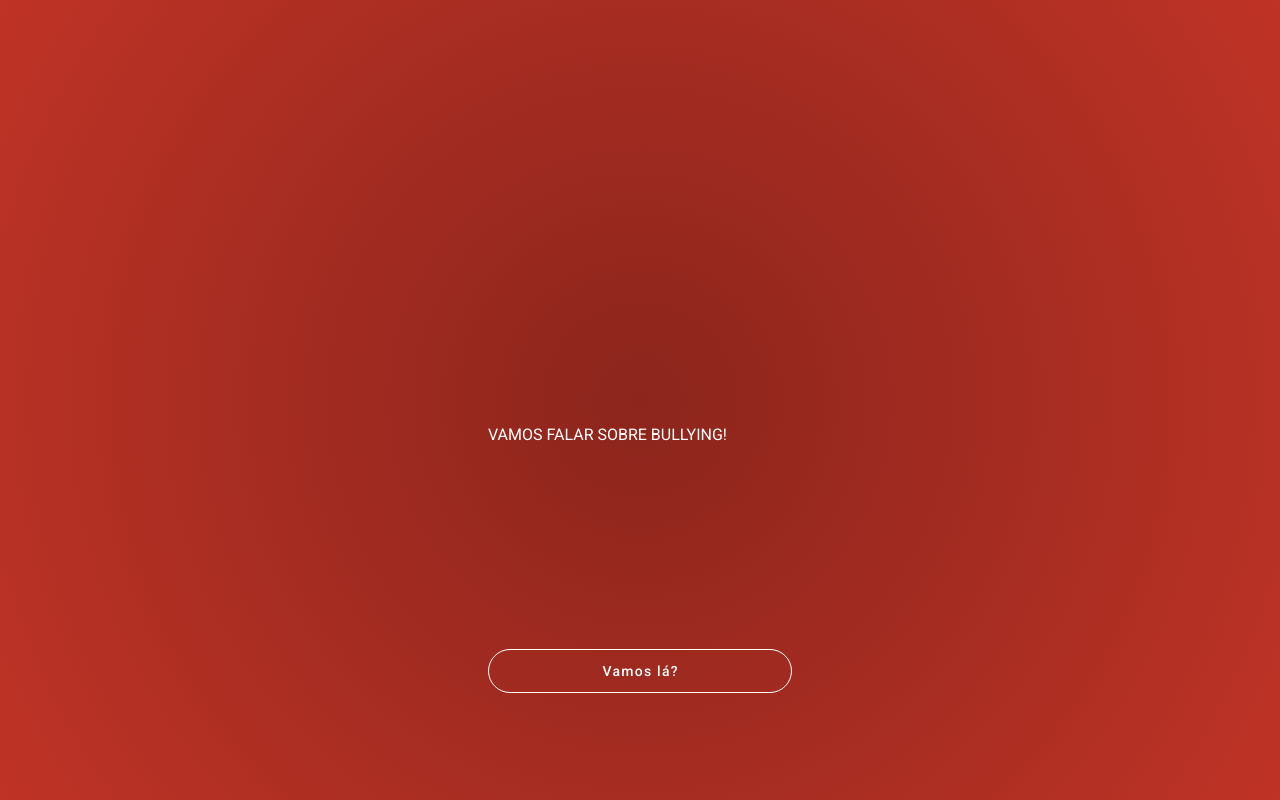
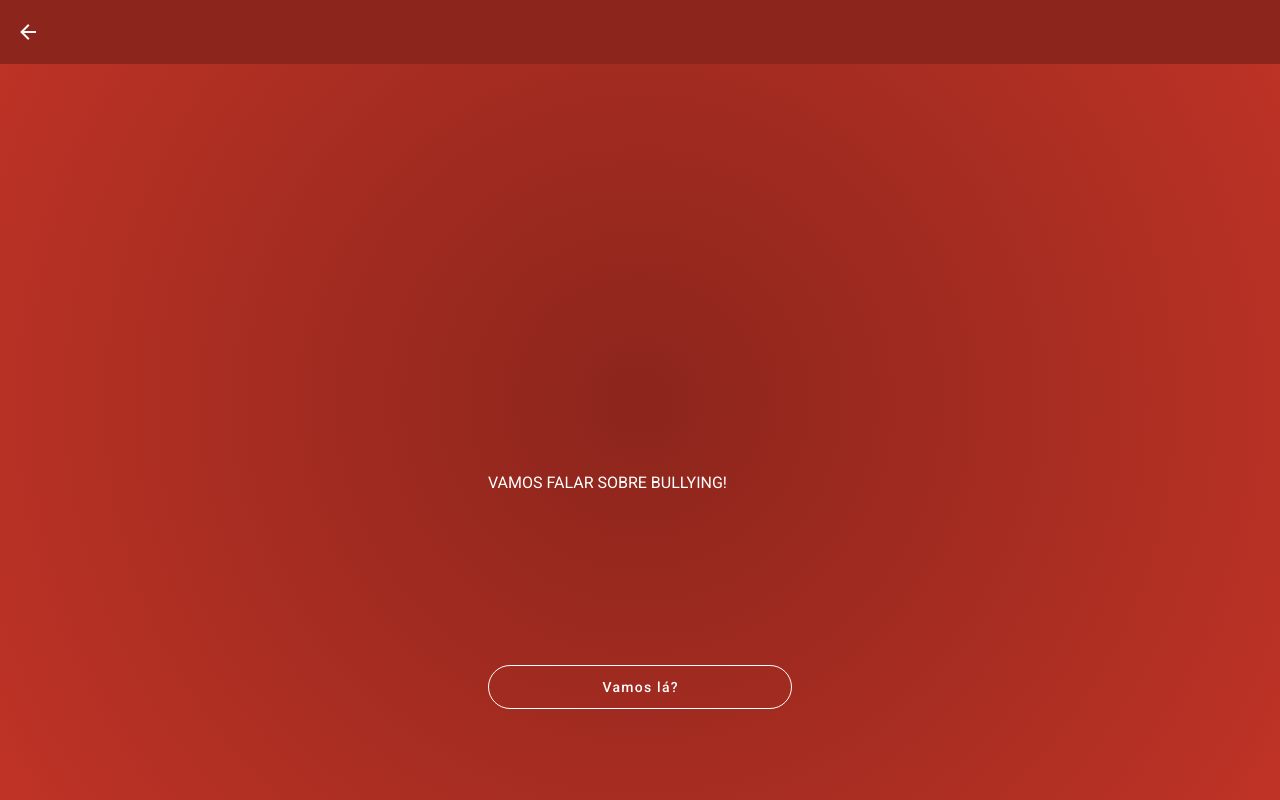
Before and after one commit to pensuapps/descobrindoobullying, a Vue app: page / in a window 1280 px wide. Built offline with nearby package versions, Linux system fonts and the light colour scheme.

Commit message:
refact: layout

```diff
--- a/src/App.vue
+++ b/src/App.vue
@@ -1,6 +1,11 @@
 <template>
   <v-app class="background-red">
-    <v-app-bar v-if="$router.currentRoute.name != 'home'" app color="#8C251C" dark flat>
+    <v-app-bar
+      app
+      color="#8C251C"
+      dark
+      flat
+    >
       <v-icon dark @click="goHome">mdi-arrow-left</v-icon>
     </v-app-bar>
 
@@ -11,23 +16,24 @@
 </template>
 
 <script>
-
 export default {
-  name: 'App',
+  name: "App",
 
   methods: {
     goHome() {
-      this.$router.push("/")
-    }
-  }
+      if (this.$route.path == "/") {
+        window.open("https://explorandominhamente.netlify.app/");
+      }
+
+      this.$router.push("/");
+    },
+  },
 };
 </script>
 
 <style>
 .background-red {
-  background: radial-gradient(circle,
-      #8C251C,
-      #BF3326) !important;
+  background: radial-gradient(circle, #8c251c, #bf3326) !important;
   background-repeat: no-repeat !important;
   -webkit-font-smoothing: antialiased !important;
   color: white !important;
--- a/src/views/AboutView.vue
+++ b/src/views/AboutView.vue
@@ -1,6 +1,6 @@
 <template>
   <v-container
-    class="fill-height d-flex flex-column justify-space-between content-size"
+    class="max-height d-flex flex-column justify-space-between content-size"
   >
     <div class="full-width">
       <v-img
@@ -86,4 +86,8 @@ export default {
 a {
   text-decoration: underline;
 }
+
+.max-height {
+  min-height: calc(100dvh - 4rem);
+}
 </style>
--- a/src/views/GameView.vue
+++ b/src/views/GameView.vue
@@ -1,6 +1,6 @@
 <template>
   <v-container
-    class="fill-height d-flex flex-column justify-space-between content-size"
+    class="max-height d-flex flex-column justify-space-between content-size"
   >
     <template v-if="!showResult">
       <div class="full-width">
@@ -63,19 +63,28 @@
       <div class="full-width">
         <div class="d-flex justify-space-between" v-if="showLikeButtons">
           <div class="d-flex flex-column align-center" @click="handleLike">
-            <v-btn fab depressed color="#3174CC" dark>
+            <v-btn fab depressed color="#3174CC" dark x-large>
               <v-icon> mdi-thumb-up </v-icon>
             </v-btn>
             <p class="text-center">Gostei</p>
           </div>
           <div class="d-flex flex-column align-center" @click="handleLike">
-            <v-btn fab depressed dark color="#BF3A22">
+            <v-btn fab depressed dark color="#BF3A22" x-large>
               <v-icon> mdi-thumb-down </v-icon>
             </v-btn>
             <p class="text-center">Não gostei</p>
           </div>
         </div>
-        <a class="text-center" @click="goToAbout">Ficou curioso? Clica aqui</a>
+        <a
+          class="text-center primary rounded-pill py-2 px-4 cursor-pointer mt-2 mb-2 d-flex align-center justify-center"
+          @click="goToAbout"
+        >
+          <v-icon class="white--text"> mdi-lightbulb </v-icon> Ficou curioso?
+          Clica aqui</a
+        >
+        <v-btn rounded depressed dark block color="primary" @click="gotoHome">
+          Voltar para a tela inicial
+        </v-btn>
       </div>
     </template>
   </v-container>
@@ -128,6 +137,9 @@ export default {
     goToAbout() {
       this.$router.push("/sobre");
     },
+    gotoHome() {
+      this.$router.push("/");
+    },
   },
 };
 </script>
@@ -155,4 +167,8 @@ a {
 ::v-deep .v-btn {
   text-transform: none;
 }
+
+.max-height {
+  min-height: calc(100dvh - 4rem);
+}
 </style>
--- a/src/views/HomeView.vue
+++ b/src/views/HomeView.vue
@@ -1,6 +1,6 @@
 <template>
   <v-container
-    class="fill-height d-flex flex-column justify-space-around content-size"
+    class="max-height d-flex flex-column justify-space-around content-size"
   >
     <div class="full-width">
       <v-img
@@ -46,4 +46,8 @@ export default {
 ::v-deep .v-btn {
   text-transform: none;
 }
+
+.max-height {
+  min-height: calc(100dvh - 4rem);
+}
 </style>
```
Also changed, not shown: 1 other file (tests, documents, lock files or other folders).
